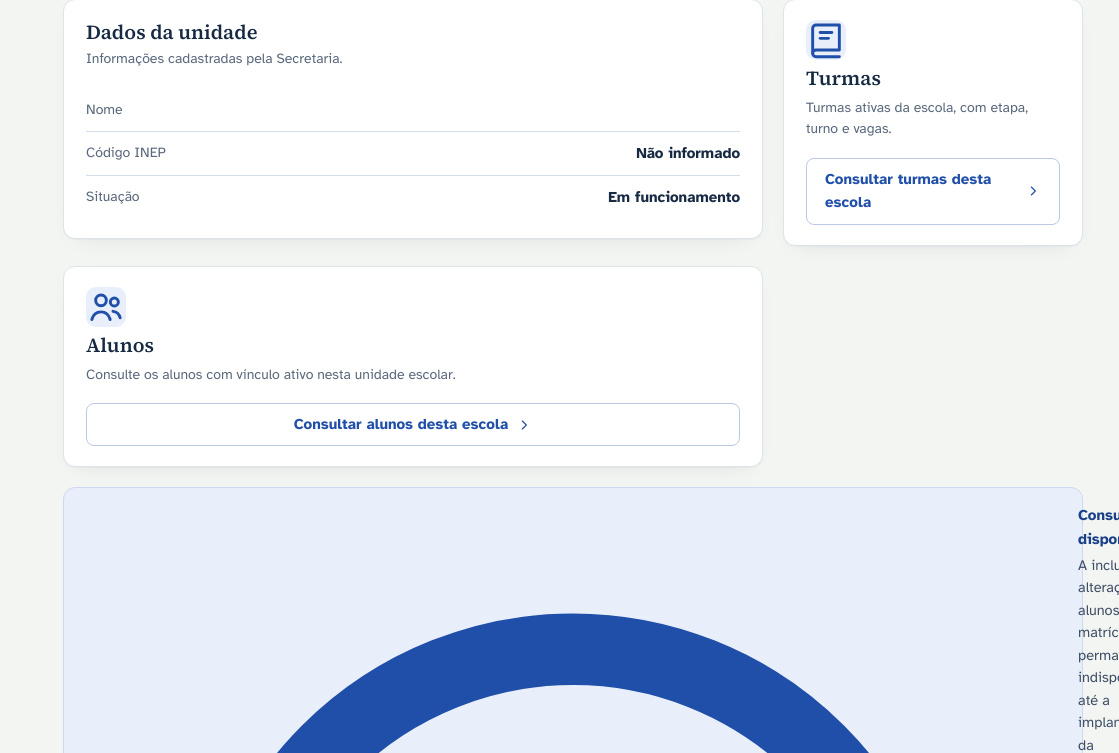
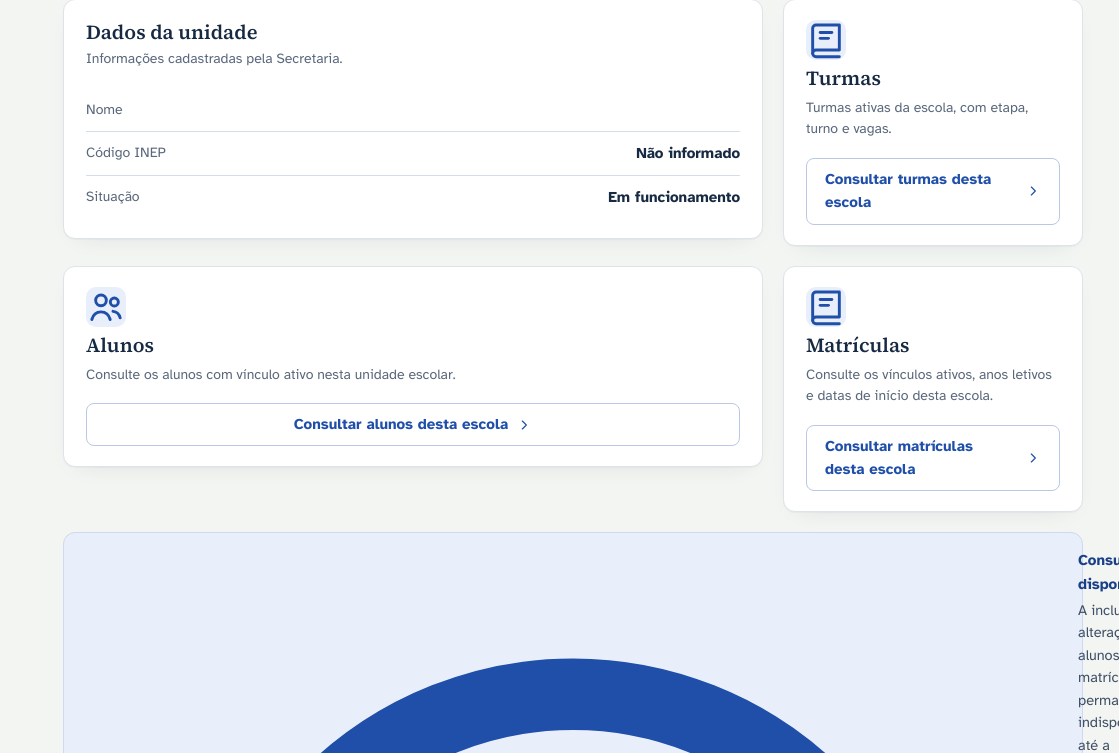
Before and after one commit to astutigestaodeti-tech/astuti-escolar, a Laravel app: template resources/views/schools/show.blade.php in a window 1360 px wide; the page is wider, and only the part inside the window is pictured. Shown: the part 1250-2003 px from the top of that part, without its empty margins (241-1360 px from the left). Run offline with Laravel 12, Linux system fonts and the light colour scheme; the template is opened without the code that fills it, so the values that code supplies are empty; parts of the project's set-up code (start-up, migrations or seed data) failed here and were passed over.

Commit message:
feat: adicionar atalho para matriculas no detalhe da escola

```diff
--- a/resources/views/schools/show.blade.php
+++ b/resources/views/schools/show.blade.php
@@ -43,6 +43,13 @@
             <p>Consulte os alunos com vínculo ativo nesta unidade escolar.</p>
             <a class="botao secundario" style="margin-top:12px" href="{{ route('school.students.index', ['municipio' => $municipality->slug, 'escola' => $school->id]) }}">Consultar alunos desta escola <x-icon name="seta" :size="16" /></a>
         </section>
+
+        <section class="folha cartao" aria-labelledby="titulo-matriculas">
+            <span class="acao-icone"><x-icon name="turmas" /></span>
+            <h2 id="titulo-matriculas">Matrículas</h2>
+            <p>Consulte os vínculos ativos, anos letivos e datas de início desta escola.</p>
+            <a class="botao secundario" style="margin-top:12px" href="{{ route('school.enrollments.index', ['municipio' => $municipality->slug, 'escola' => $school->id]) }}">Consultar matrículas desta escola <x-icon name="seta" :size="16" /></a>
+        </section>
     </div>
 
     <div class="nota"><x-icon name="info" /><div><strong>Consulta disponível</strong><p>A inclusão e alteração de alunos e matrículas permanecem indisponíveis até a implantação da autenticação reforçada e da auditoria.</p></div></div>
```
